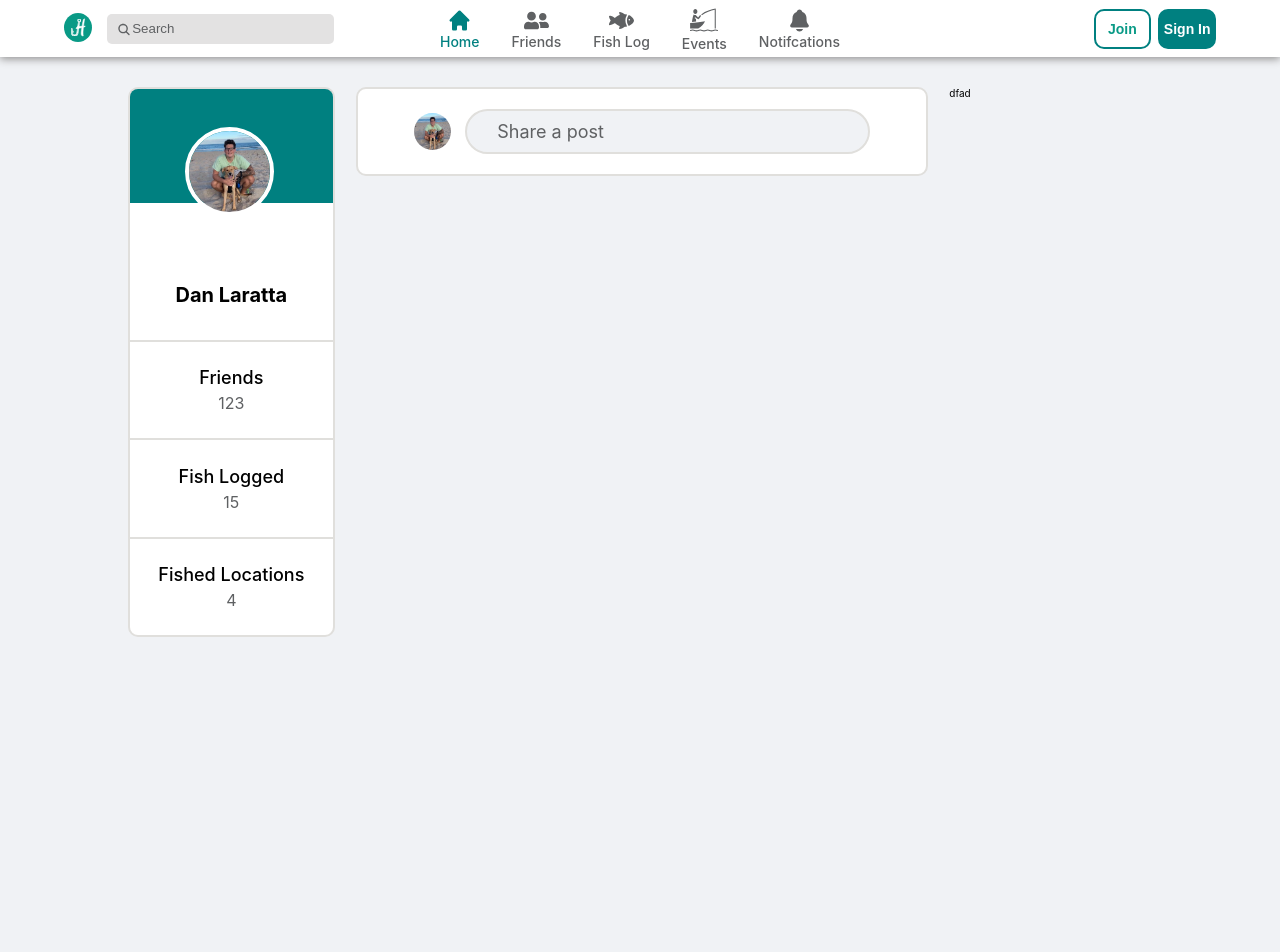
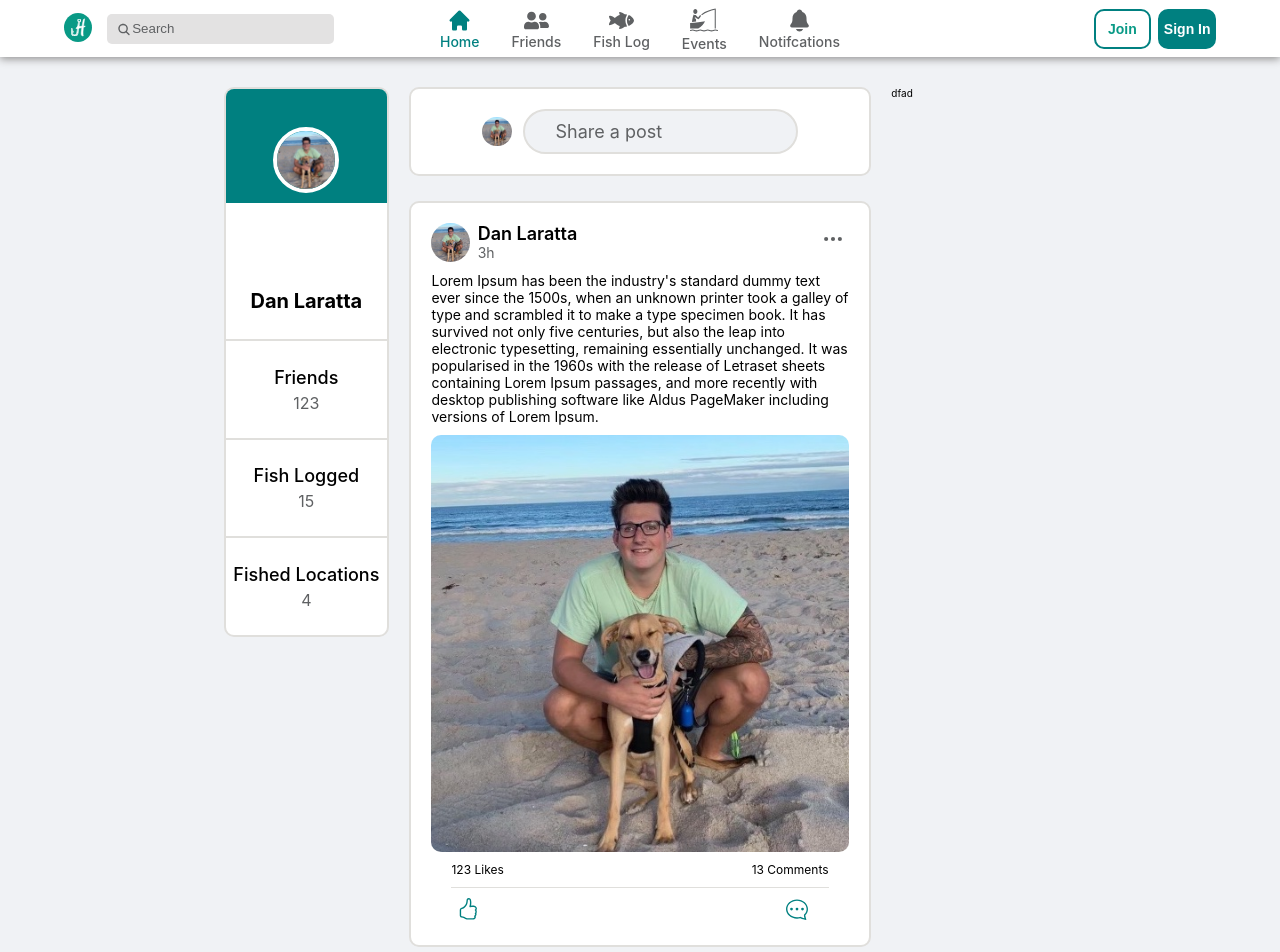
Before and after one commit to danlaratta/Hooked_Up, a React (Create React App) app in the folder frontend/: page / in a window 1280 px wide. Shown: the top 952 px of the page. Before the commit the page ends 857 px from the top, so only its background shows below. Built offline with nearby package versions, Linux system fonts and the light colour scheme.

Commit message:
Posts component work

```diff
--- a/frontend/src/App.tsx
+++ b/frontend/src/App.tsx
@@ -26,7 +26,6 @@ const App = () => {
             <Route path='/notifications' element={<Notifications />} />
           </Routes>
         </Router>
-
     </Container>
   );
 }
--- a/frontend/src/components/NewPost.tsx
+++ b/frontend/src/components/NewPost.tsx
@@ -52,8 +52,6 @@ const NewPost = () => {
                 <Post onClick={() => setPostModal(!postModal)}>
                     <Placeholder> Share a post </Placeholder>
                 </Post>
-
-                {postModal && <div> Test </div>}
             </Wrapper>
         </Container>
     );
--- /dev/null
+++ b/frontend/src/components/Posts.tsx
@@ -0,0 +1,177 @@
+import { useState } from 'react';
+import styled from 'styled-components/macro';
+import Me from '../assets/Me.jpg';
+import { BsThreeDots } from 'react-icons/bs';
+import { BsHandThumbsUpFill, BsHandThumbsUp, BsChatDots } from 'react-icons/bs';
+
+const Container = styled.div`
+    width: 100%;
+    border-radius: 1rem;
+    background-color: #fff;
+    border: 0.2rem solid var(--border);
+`
+
+const Wrapper = styled.div`
+    width: 100%;
+    display: flex;
+    flex-direction: column;
+    padding: 2rem;
+`
+
+const TopSection = styled.div`
+    flex: 2;
+    width: 100%;
+    display: flex;
+    justify-content: space-between;
+`
+
+const LeftSection = styled.div`
+    display: flex;
+    align-items: center;
+    gap: 2%;
+`
+
+const PostInfo = styled.div`
+    display: flex;
+    flex-direction: column;
+`
+
+const User = styled.div`
+    font-size: 1.8rem;
+    font-weight: 600;
+`
+
+const CreatedAt = styled.div`
+    font-size: 1.4rem;
+    color: var(--dark-gray);
+`
+
+const IconContainer = styled.div`
+    height: 2%;
+    display: flex;
+    align-items: center;
+    justify-content: center;
+    font-size: 2.2rem;
+    color: var(--dark-gray);
+    cursor: pointer;
+    border-radius: 50%;
+    padding: 0.5rem;
+
+    &:hover {
+        background-color: var(--gray);
+    }
+`
+
+const ProfileImg = styled.img`
+    width: 10%;
+    border-radius: 50%;
+`
+
+const ContentSection = styled.div`
+    flex: 8;
+    width: 100%;
+    height: 100%;
+    padding-top: 1rem;
+    display: flex;
+    flex-direction: column;
+    gap: 1rem;
+`
+
+const Text = styled.p`
+    font-size: 1.4rem;
+`
+
+const ContentImg = styled.img`
+    max-width: 100%;
+    max-height: 60rem;
+    object-fit: cover;
+    border-radius: 1rem;
+`
+
+const InteractionSection = styled.div`
+    flex: 2;
+    width: 100%;
+    display: flex;
+    flex-direction: column;
+    align-items: center;
+    gap: 1rem;
+    padding: 0rem 2rem;
+`
+
+const InteractionItem = styled.div`
+    width: 100%;
+    display: flex;
+    align-items: center;
+    justify-content: space-between;
+`
+
+const InteractionText = styled.span`
+    font-size: 1.2rem;
+    padding-top: 1rem;
+`
+
+const Divider = styled.div`
+    width: 100%;
+    height: 0.1rem;
+    background-color: var(--border);
+`
+
+const InteractionIcon = styled.div`
+    font-size: 2.2rem;
+    cursor: pointer;
+    color: teal;
+`
+
+const CommentSection = styled.div`
+    background-color: teal;
+`
+
+const Posts = () => {
+
+    const [isLiked, setIsLiked] = useState<boolean>(false)
+
+    return (
+        <Container>
+            <Wrapper>
+                <TopSection>
+                    <LeftSection>
+                        <ProfileImg src={Me} />
+
+                        <PostInfo>
+                            <User> Dan Laratta </User>
+                            <CreatedAt> 3h </CreatedAt>
+                        </PostInfo>
+                    </LeftSection>
+
+                    <IconContainer> <BsThreeDots /> </IconContainer>
+                </TopSection>
+
+                <ContentSection>
+                    <Text> Lorem Ipsum has been the industry's standard dummy text ever since the 1500s, when an unknown printer took a galley of type and scrambled it to make a type specimen book. It has survived not only five centuries, but also the leap into electronic typesetting, remaining essentially unchanged. It was popularised in the 1960s with the release of Letraset sheets containing Lorem Ipsum passages, and more recently with desktop publishing software like Aldus PageMaker including versions of Lorem Ipsum. </Text>
+
+                    <ContentImg src={Me} />
+                </ContentSection>
+
+                <InteractionSection>
+                    <InteractionItem>
+                        <InteractionText> 123 Likes </InteractionText>
+                        <InteractionText> 13 Comments </InteractionText>
+                    </InteractionItem>
+
+                    <Divider />
+
+                    <InteractionItem style={{width: '97%'}}>
+                        <InteractionIcon onClick={() => { setIsLiked(!isLiked) }}> { isLiked ? <BsHandThumbsUpFill /> : <BsHandThumbsUp />} </InteractionIcon>
+                        <InteractionIcon style={{transform: 'scaleX(-1)', marginRight: '1.5rem'}}> <BsChatDots /> </InteractionIcon>
+                    </InteractionItem>
+                </InteractionSection>
+
+                <CommentSection>
+
+                </CommentSection>
+            </Wrapper>
+        </Container>
+    );
+}
+
+export default Posts;
--- a/frontend/src/components/ProfileCard.jsx
+++ b/frontend/src/components/ProfileCard.jsx
@@ -3,6 +3,9 @@ import Me from '../assets/Me.jpg';
 
 const Container = styled.div`
     width: 100%;
+    /* width: 80%;
+    display: flex;
+    justify-content: center; */
 `
 
 const Wrapper = styled.div`
--- a/frontend/src/index.css
+++ b/frontend/src/index.css
@@ -1,7 +1,10 @@
-body {
+* {
   margin: 0;
   padding: 0;
   box-sizing: border-box;
+}
+
+body {
   background-color: #F0F2F5;
   font-family: -apple-system, BlinkMacSystemFont, 'Segoe UI', 'Roboto', 'Oxygen',
     'Ubuntu', 'Cantarell', 'Fira Sans', 'Droid Sans', 'Helvetica Neue',
--- a/frontend/src/pages/Home.tsx
+++ b/frontend/src/pages/Home.tsx
@@ -1,6 +1,9 @@
+import { useState } from 'react';
 import styled from 'styled-components/macro';
 import ProfileCard from '../components/ProfileCard';
 import NewPost from '../components/NewPost';
+import PostModal from '../components/PostModal';
+import Posts from '../components/Posts';
 
 const Container = styled.div`
     width: 100%;
@@ -10,7 +13,7 @@ const Container = styled.div`
 `
 
 const Wrapper = styled.div`
-    width: 80%;
+    width: 65%;
     margin-top: 3rem;
     display: flex;
     justify-content: space-between;
@@ -20,9 +23,17 @@ const Wrapper = styled.div`
 const Section = styled.div`
     display: flex;
     flex-direction: column;
+    gap: 2.5rem;
+`
+
+const FeedContainer = styled.div`
+    display: flex;
+    flex-direction: column;
+    gap: 1rem;
 `
 
 const Home = () => {
+
     return (
         <Container>
             <Wrapper>
@@ -32,6 +43,15 @@ const Home = () => {
 
                 <Section style={{flex: 7}}>
                     <NewPost />
+
+                    <FeedContainer>
+                        <Posts />
+                        <Posts />
+                        <Posts />
+                        <Posts />
+                        <Posts />
+                    </FeedContainer>
+
                 </Section>
 
                 <Section style={{flex: 2.5}}>
```
Also changed, not shown: frontend/src/components/PostModal.tsx (+21 -0 lines). Lines whose indentation alone changed are shown as unchanged.
